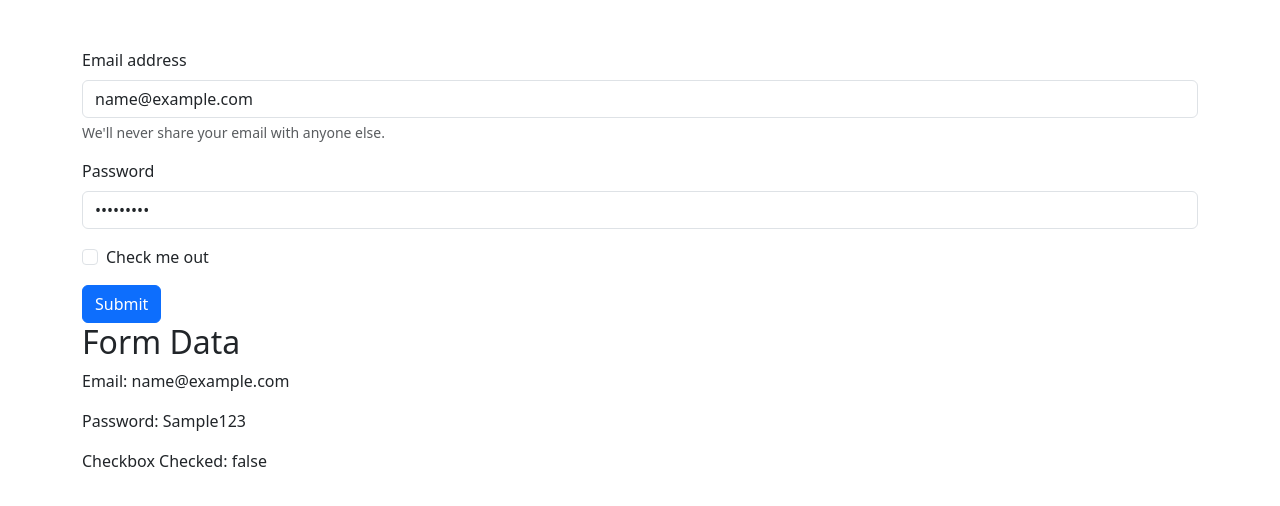
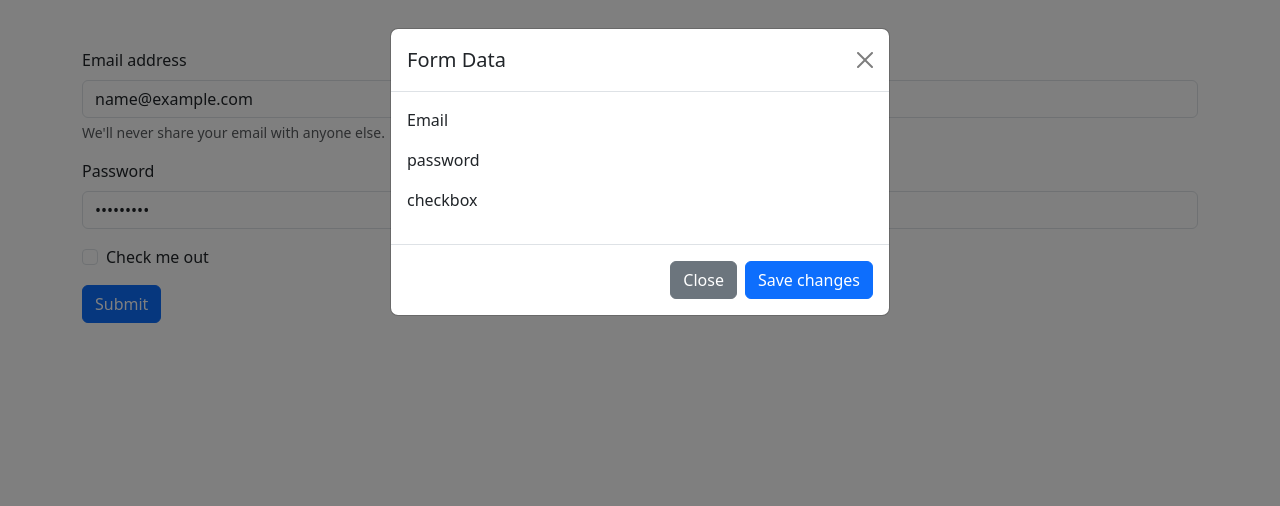
Before and after one commit to Narulegayu/Newerepo, a plain HTML site: page index.html in a window 1280 px wide. Both pictures are taken after typing "name@example.com", "Sample123" into the empty fields and a click on the button "Submit". Drawn offline with nearby package versions, Linux system fonts and the light colour scheme.

Commit message:
update this code

```diff
--- a/index.html
+++ b/index.html
@@ -22,15 +22,41 @@
               <input type="checkbox" class="form-check-input" id="exampleCheck1">
               <label class="form-check-label" for="exampleCheck1">Check me out</label>
             </div>
-            <button type="submit" class="btn btn-primary">Submit</button>
+            <button type="submit" class="btn btn-primary" id="submitButton">Submit</button>
 
         </form>
         <div id="displayData"></div>
 
     </div>
+    <div class="modal" tabindex="-1" id="myModal">
+        <div class="modal-dialog">
+          <div class="modal-content">
+            <div class="modal-header">
+              <h5 class="modal-title">Form Data</h5>
+              <button type="button" class="btn-close" data-bs-dismiss="modal" aria-label="Close"></button>
+            </div>
+            <div class="modal-body">
+              <p>Email</p>
+
+
+                <p>password</p>
+                <p>checkbox</p>
+              </div>
+            <div class="modal-footer">
+              <button type="button" class="btn btn-secondary" data-bs-dismiss="modal">Close</button>
+              <button type="button" class="btn btn-primary">Save changes</button>
+            </div>
+          </div>
+        </div>
+      </div>
     <script src="https://cdn.jsdelivr.net/npm/bootstrap@5.3.0-alpha1/dist/js/bootstrap.bundle.min.js"></script>
     <script src="index.js" defer></script>
+    <script>
+        document.getElementById("submitButton").addEventListener("click", function(event){
+            event.preventDefault(); // Prevent the form from submitting
+            var myModal = new bootstrap.Modal(document.getElementById('myModal')); // Create a new modal instance
+            myModal.show(); // Show the modal
+        });
+    </script>
 </body>
 </html>
-
-<!--  -->
--- a/index.js
+++ b/index.js
@@ -1,20 +1,18 @@
 document.getElementById("myForm").addEventListener("submit", function(event) {
-    event.preventDefault();
+    event.preventDefault(); // Prevent form submission
 
-
+    // Get form data
     var email = document.getElementById("exampleInputEmail1").value;
     var password = document.getElementById("exampleInputPassword1").value;
     var isChecked = document.getElementById("exampleCheck1").checked;
 
-
-    var displayDiv = document.getElementById("displayData");
-    displayDiv.innerHTML = "<h2>Form Data</h2>" +
-                            "<p>Email: " + email + "</p>" +
+    // Update modal content with form data
+    var modalBody = document.getElementById("modalBody");
+    modalBody.innerHTML = "<p>Email: " + email + "</p>" +
                             "<p>Password: " + password + "</p>" +
                             "<p>Checkbox Checked: " + isChecked + "</p>";
 
-
-    console.log("Email:", email);
-    console.log("Password:", password);
-    console.log("Checkbox Checked:", isChecked);
+    // Show the modal
+    var myModal = new bootstrap.Modal(document.getElementById('myModal'));
+    myModal.show();
 });
```
